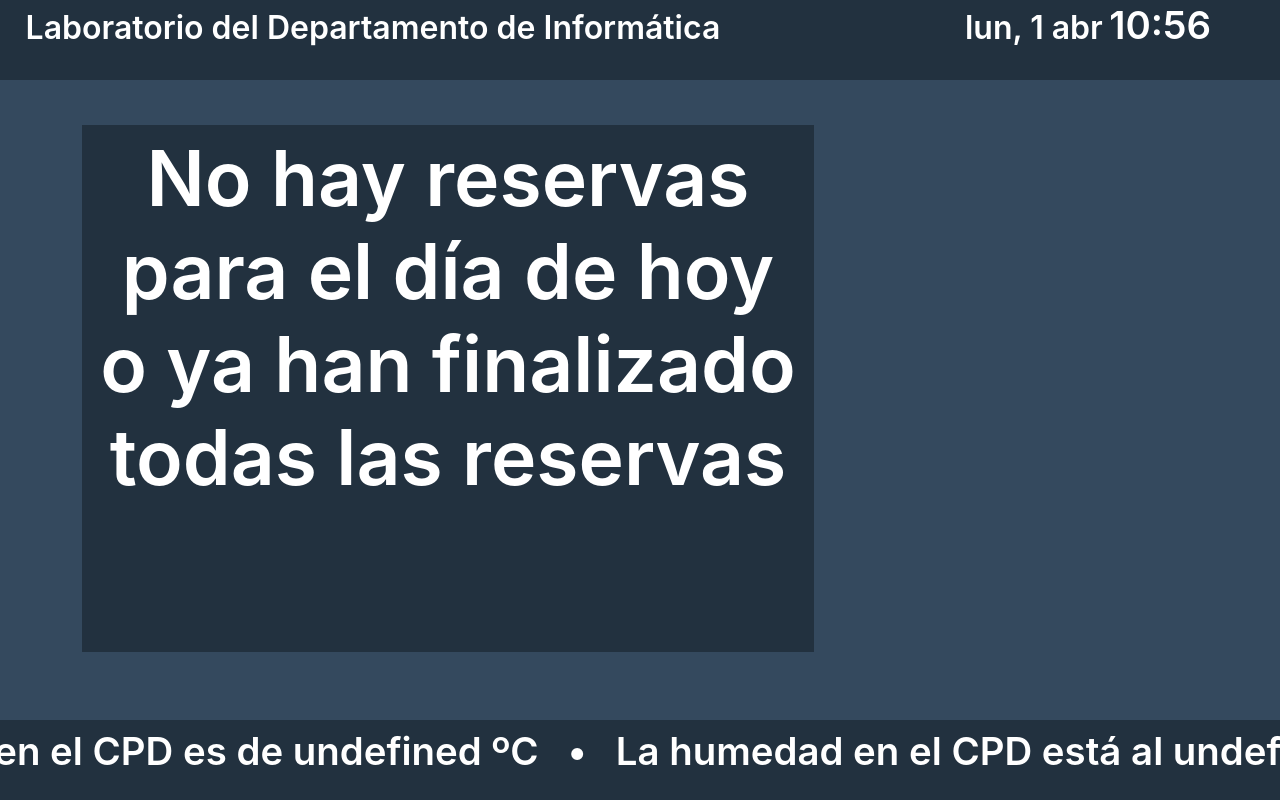
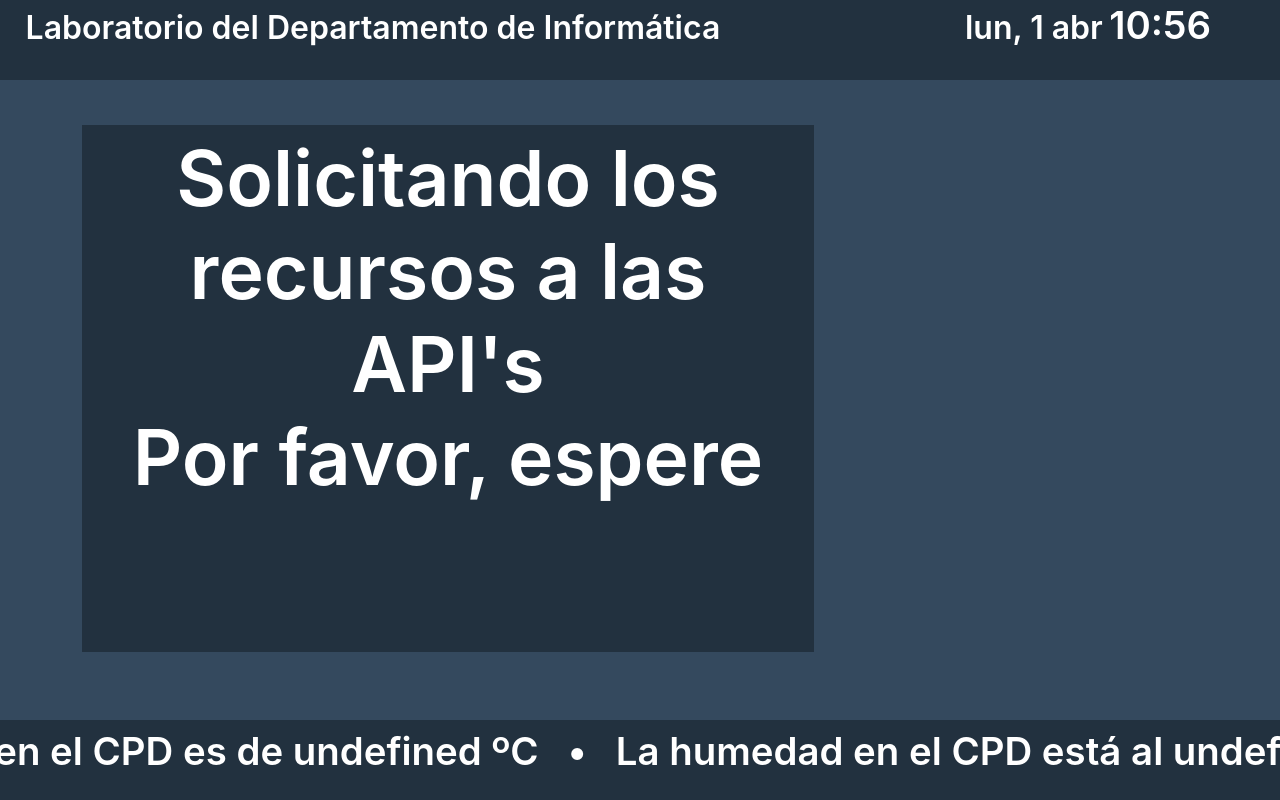
Before and after one commit to tairosonloa/bachelor_degree_thesis, a Gatsby site in the folder rpi3/GUI/: page / in a window 1280 px wide. Built offline with nearby package versions, Linux system fonts and the light colour scheme; Gatsby itself is replaced by a stand-in of ours.

Commit message:
New message on startup

```diff
--- a/rpi3/GUI/src/components/main/main.js
+++ b/rpi3/GUI/src/components/main/main.js
@@ -229,7 +229,10 @@ class Main extends React.Component {
     if (cards.length !== 0) {
       return cards
     }
-    return <div className={styles.endCard}>No hay reservas para el día de hoy o ya han finalizado todas las reservas</div>
+    if (this.state.globalState >= 0) {
+      return <div className={styles.endCard}>No hay reservas para el día de hoy o ya han finalizado todas las reservas</div>
+    }
+    return <div className={styles.endCard}>Solicitando los recursos a las API's<br/>Por favor, espere</div>
   }
 
   /**
```
